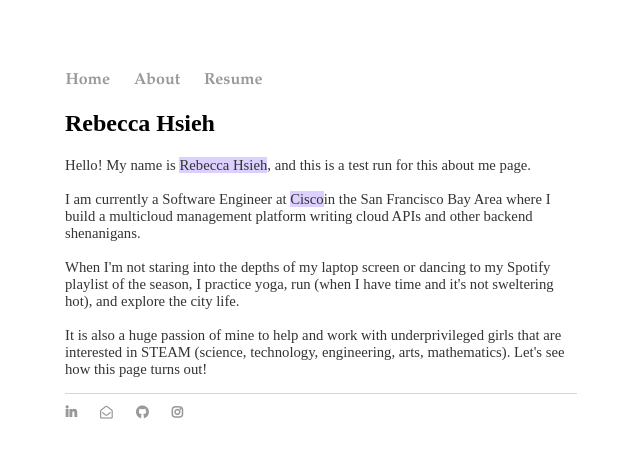
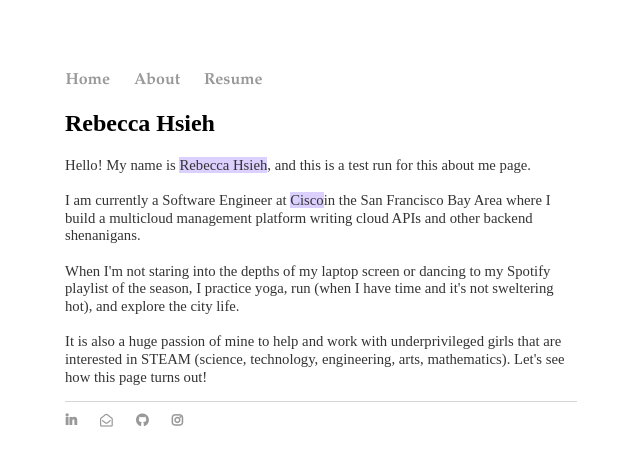
Before and after one commit to therealslimhsiehdy/therealslimhsiehdy.github.io, a Jekyll site: the page about/index.html, which Jekyll copies as it is, in a window 1280 px wide. Shown: the top 466 px of the page, without its empty margins (319-959 px from the left). Built offline with Jekyll 4.4.1, drawn with Linux system fonts in a browser that asks for light colours; nearby versions of some CDN libraries.

Commit message:
Fix spacing

```diff
--- a/css/main.css
+++ b/css/main.css
@@ -25,7 +25,7 @@ h1 {
 }
 p {
     font-size: 0.92em;
-    line-height: normal;
+    line-height: 1.2;
     color: #333;
 }
 footer {
```
